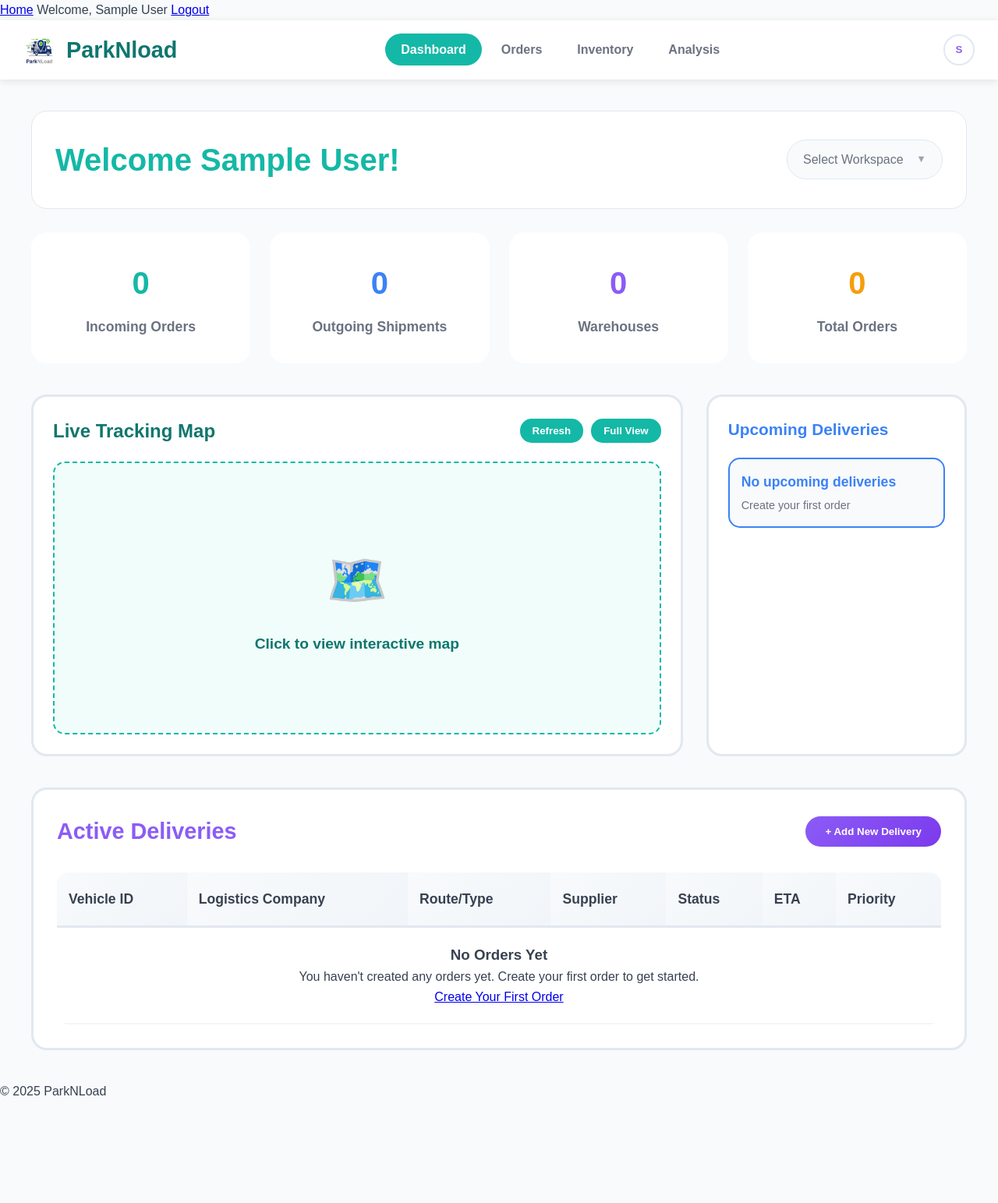
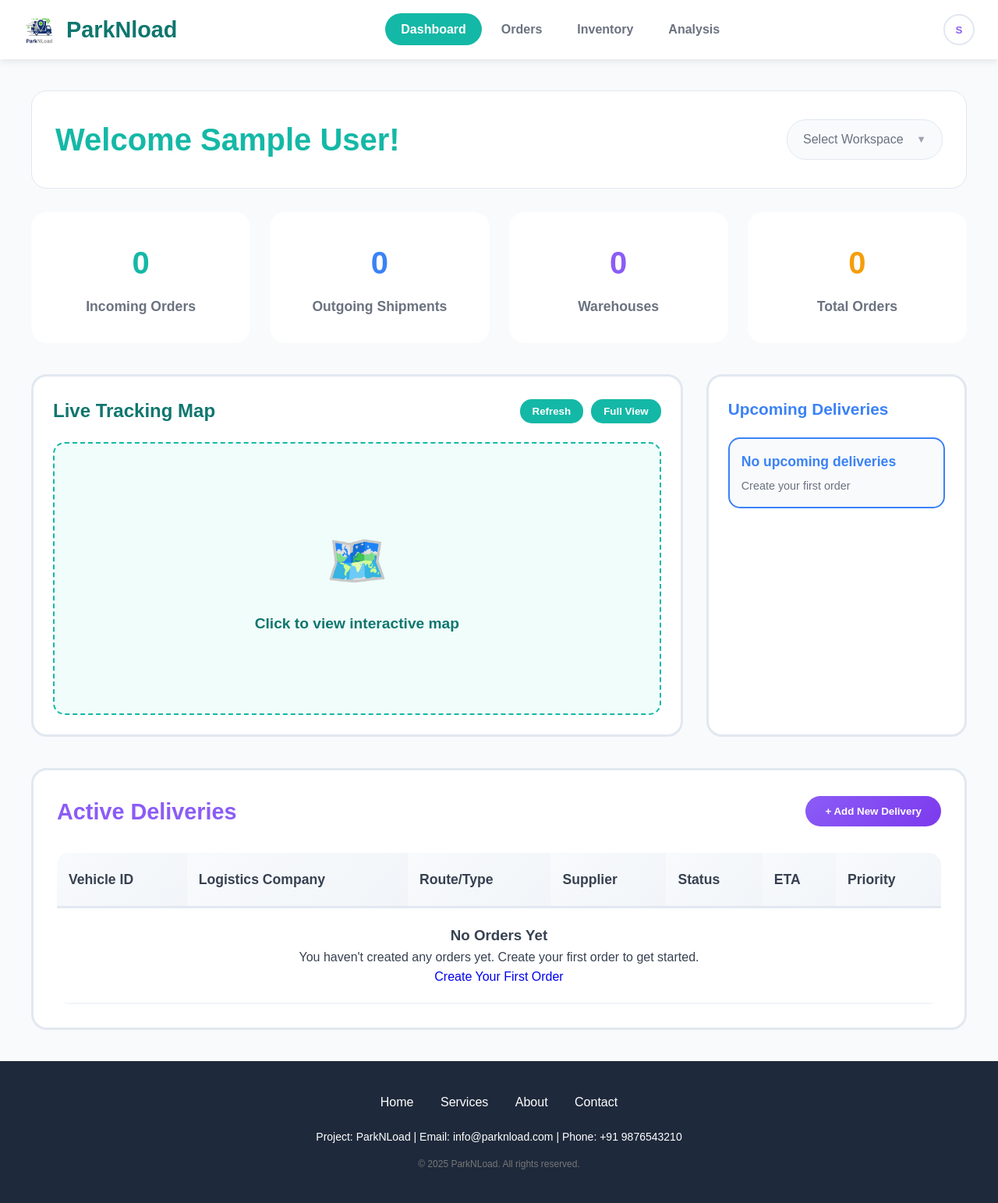
Before and after one commit to Chirag131/ParkNLoad-Website, a Flask app: page /msme/ in a window 1280 px wide. Shown: the whole page at 78% size. Before the commit the page ends 1405 px from the top, so only its background shows below. Run offline with Flask 3, Linux system fonts and the light colour scheme; the visitor is signed in with stand-in values (Sample User, id 1); data that the repository does not hold is empty.

Commit message:
Fixed Landing Page

```diff
--- a/app/__init__.py
+++ b/app/__init__.py
@@ -49,7 +49,7 @@ def create_db(app):
 
 def migrate_existing_orders(app):
     """Migrate existing orders to include warehouse information"""
-    from .models import Order, User
+    from .models import Order, User,Warehouse
 
     # Check if there are orders without warehouse_id
     orders_without_warehouse = Order.query.filter_by(warehouse_id=None).all()
--- /dev/null
+++ b/app/static/css/style.css
@@ -0,0 +1,35 @@
+/* FOOTER */
+.footer {
+  background: #1e293b;
+  padding: 40px 20px;
+  text-align: center;
+  font-family: 'Arial', sans-serif;
+  color: #ffffff;
+}
+
+.footer-links {
+  margin-bottom: 20px;
+}
+
+.footer-links a {
+  margin: 0 15px;
+  text-decoration: none;
+  color: #ffffff;
+  font-weight: 500;
+  transition: color 0.3s ease;
+}
+
+.footer-links a:hover {
+  color: #00ffcc; /* subtle hover color */
+}
+
+.footer-contact {
+  margin-bottom: 15px;
+  line-height: 1.6;
+  font-size: 14px;
+}
+
+.footer-copy {
+  font-size: 12px;
+  color: #777;
+}
--- a/app/templates/base.html
+++ b/app/templates/base.html
@@ -8,7 +8,7 @@
     {% block extra_css %}{% endblock %}
 </head>
 <body>
-    <header>
+    <!-- <header>
         <nav>
             <a href="{{ url_for('views.home') }}">Home</a>
             {% if current_user.is_authenticated %}
@@ -18,7 +18,7 @@
                 <a href="{{ url_for('auth.login') }}">Login with Google</a>
             {% endif %}
         </nav>
-    </header>
+    </header> -->
 
     <main>
         {% block content %}
@@ -26,8 +26,24 @@
         {% endblock %}
     </main>
 
-    <footer>
-        <p>&copy; 2025 ParkNLoad</p>
+    <footer class="footer">
+        <!-- Navigation Links -->
+        <div class="footer-links">
+            <a href="#home">Home</a>
+            <a href="#services">Services</a>
+            <a href="#about">About</a>
+            <a href="#contact">Contact</a>
+        </div>
+
+        <!-- Contact Details -->
+        <div class="footer-contact">
+            Project: ParkNLoad | Email: info@parknload.com | Phone: +91 9876543210
+        </div>
+
+        <!-- Copyright -->
+        <div class="footer-copy">
+            &copy; 2025 ParkNLoad. All rights reserved.
+        </div>
     </footer>
 
     {% block extra_js %}{% endblock %}
--- a/app/templates/msme/dashboard.html
+++ b/app/templates/msme/dashboard.html
@@ -247,7 +247,7 @@
                                     <div class="empty-state">
                                         <h3>No Orders Yet</h3>
                                         <p>You haven't created any orders yet. Create your first order to get started.</p>
-                                        <a href="{{ url_for('msme.add_order') }}" class="btn btn-primary">Create Your First Order</a>
+                                        <a href="{{ url_for('msme.add_order') }}" style="text-decoration: none;" class="btn btn-primary">Create Your First Order</a>
                                     </div>
                                 </td>
                             </tr>
@@ -258,7 +258,7 @@
         </div>
     </div>
 
-    <!-- Additional Jinja-specific JavaScript -->
+
     <script>
         // Function to select warehouse
         function selectWorkspace(warehouseId, warehouseName) {
```
Also changed, not shown: app/static/css/index.css (+3 -4 lines), app/templates/index.html (+22 -66 lines), 2 other files.
